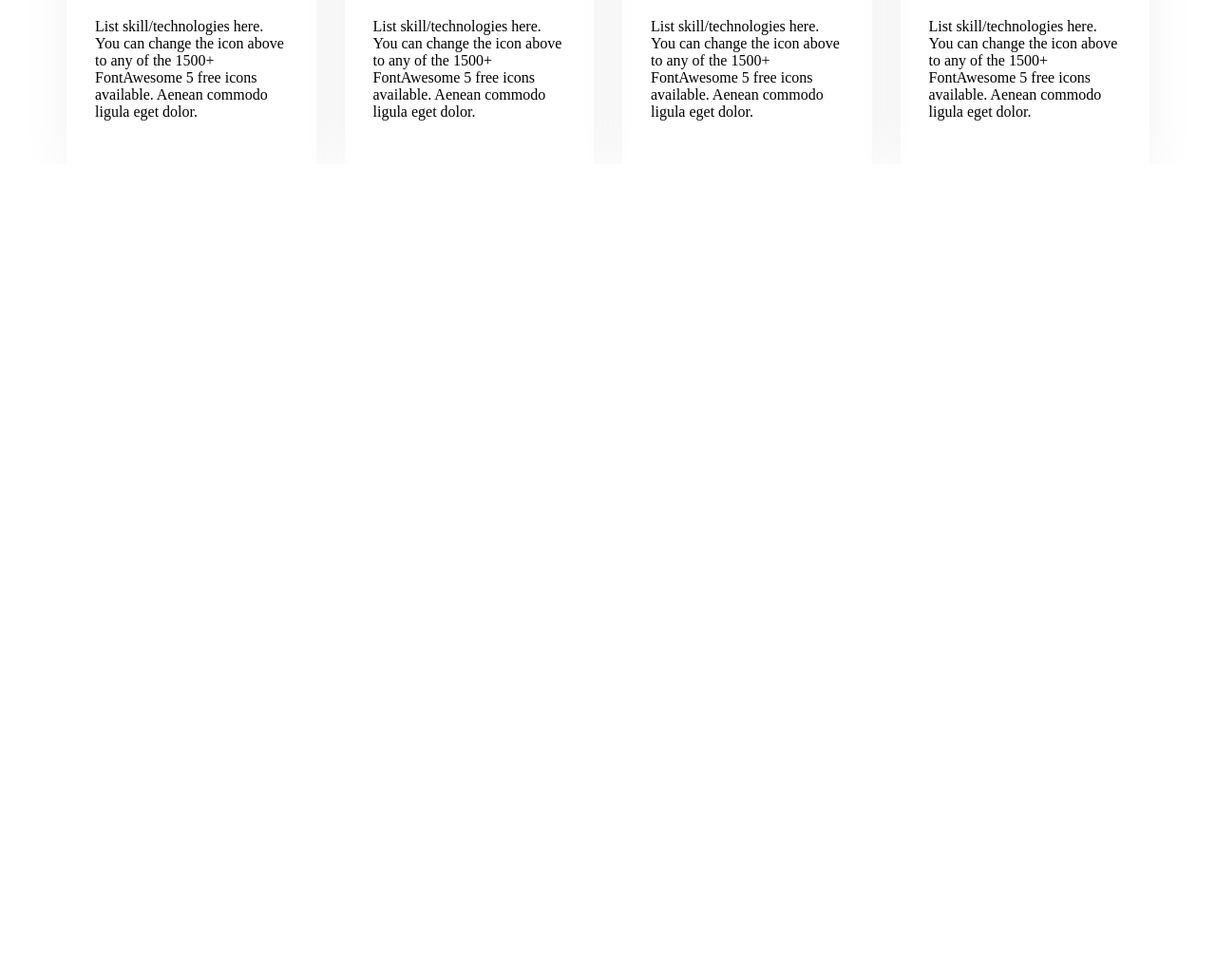
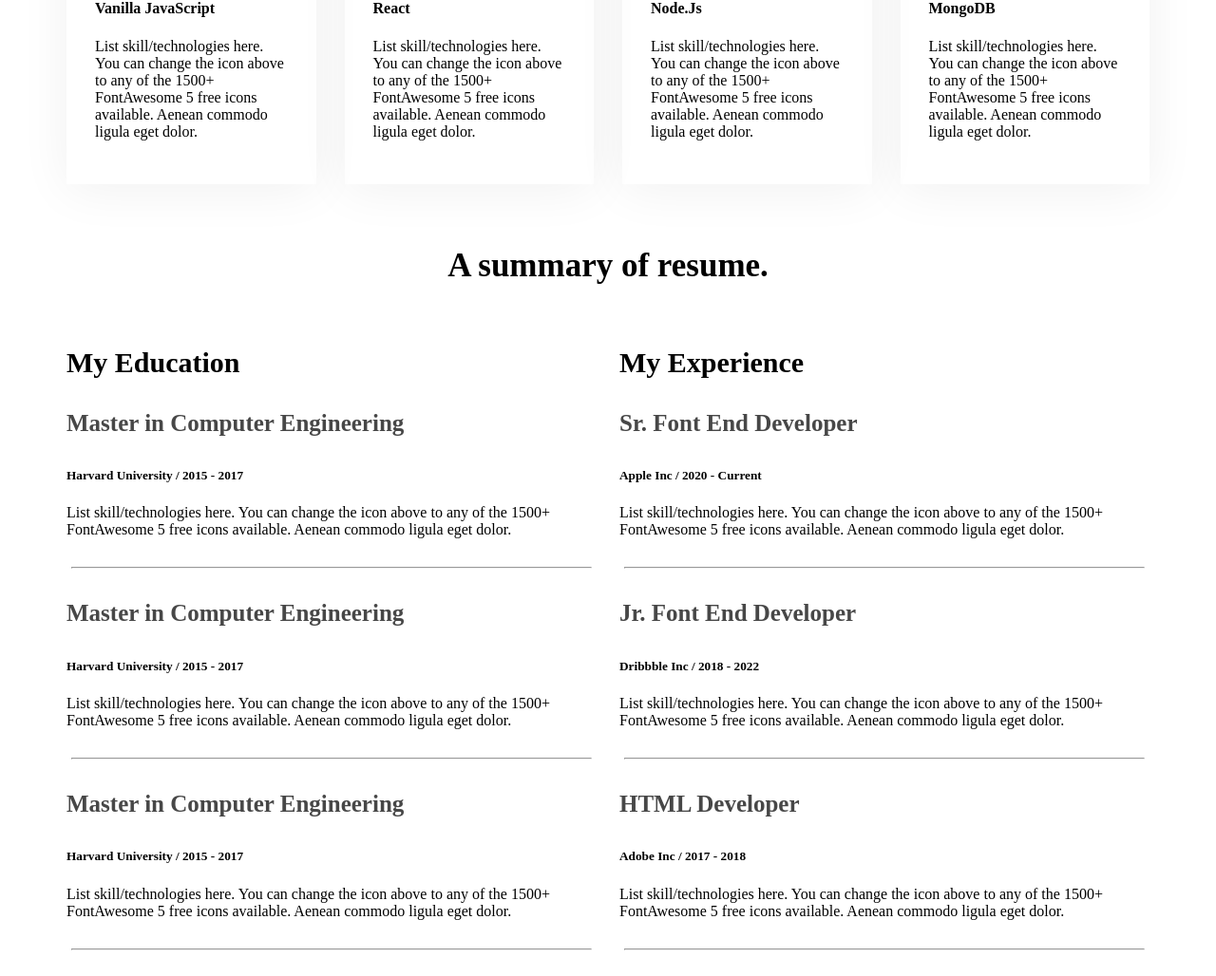
Before and after one commit to Noman-3/web-devolop-portfolio, a plain HTML site: page index.html in a window 1280 px wide. Shown: the part 1748-2776 px from the top of the page at 95% size. Before the commit the page ends 1921 px from the top, so only its background shows below. Drawn offline with Linux system fonts and the light colour scheme.

Commit message:
added new thing

```diff
--- a/index.html
+++ b/index.html
@@ -83,11 +83,87 @@
         <p class="skill-description">List skill/technologies here. You can change the icon above to any of the 1500+ FontAwesome 5 free icons available. Aenean commodo ligula eget dolor.</p>
     </div>
 </div>
+</section>
+<section class="resume">
+    <h3 class="section-title">A summary of resume.</h3>
+    <div class="resume-container">
+        <!-- .resume-column*3>h3.resume-column-title+.experience*3>h4.experience-title+h5.experience-sub-title+.experience-description -->
+        <div class="resume-column">
+            <h3 class="resume-column-title">My Education</h3>
+            <div class="experience">
+                <h4 class="experience-title">Master in Computer Engineering</h4>
+                <h5 class="experience-sub-title">Harvard University / 2015 - 2017</h5>
+                <div class="experience-description">List skill/technologies here. You can change the icon above
+                    to any of the 1500+ FontAwesome 5 free icons available. Aenean commodo ligula eget dolor.</div>
+            </div>
+            <hr>
+            <div class="experience">
+                <h4 class="experience-title">Master in Computer Engineering</h4>
+                <h5 class="experience-sub-title">Harvard University / 2015 - 2017</h5>
+                <div class="experience-description">List skill/technologies here. You can change the icon above
+                    to any of the 1500+ FontAwesome 5 free icons available. Aenean commodo ligula eget dolor.</div>
+            </div>
+            <hr>
+            <div class="experience">
+                <h4 class="experience-title">Master in Computer Engineering</h4>
+                <h5 class="experience-sub-title">Harvard University / 2015 - 2017</h5>
+                <div class="experience-description">List skill/technologies here. You can change the icon above
+                    to any of the 1500+ FontAwesome 5 free icons available. Aenean commodo ligula eget dolor.</div>
+            </div>
+            <hr>
+        </div>
+        <div class="resume-column">
+            <h3 class="resume-column-title">My Experience</h3>
+            <div class="experience">
+                <h4 class="experience-title">Sr. Font End Developer</h4>
+                <h5 class="experience-sub-title">Apple Inc / 2020 - Current</h5>
+                <div class="experience-description">List skill/technologies here. You can change the icon above
+                    to any of the 1500+ FontAwesome 5 free icons available. Aenean commodo ligula eget dolor.</div>
+            </div>
+            <hr>
+            <div class="experience">
+                <h4 class="experience-title">Jr. Font End Developer</h4>
+                <h5 class="experience-sub-title">Dribbble Inc / 2018 - 2022</h5>
+                <div class="experience-description">List skill/technologies here. You can change the icon above
+                    to any of the 1500+ FontAwesome 5 free icons available. Aenean commodo ligula eget dolor.</div>
+            </div>
+            <hr>
+            <div class="experience">
+                <h4 class="experience-title">HTML Developer</h4>
+                <h5 class="experience-sub-title">Adobe Inc / 2017 - 2018</h5>
+                <div class="experience-description">List skill/technologies here. You can change the icon above
+                    to any of the 1500+ FontAwesome 5 free icons available. Aenean commodo ligula eget dolor.</div>
+            </div>
+            <hr>
+        </div>
 
+    </div>
+    <div class="GG">
+<button class="btn-primary">Download CV</button>
+    </div>
 </section>
+
+
     </main>
-    <footer>
-
-    </footer>
+<!-- <footer class="secondary-bg"> -->
+    <!-- <div class="footer-column"> -->
+<!-- <h3 class="fsection-title">Let's Contract</h3> -->
+<!-- <p>Please fill out the form on this section to contact with me or call between 9:00 A.M and 8.00 P.M ET, Monday through Friday.</p> -->
+<!-- <div> -->
+    <!-- <a href=""><img src="/images/icons/facebook.png" alt=""></a> -->
+    <!-- <a href=""><img src="/images/icons/insta.png" alt=""></a> -->
+    <!-- <a href=""><img src="/images/icons/twitter.png" alt=""></a> -->
+<!-- </div> -->
+    <!-- </div> -->
+    <!-- <div class="footer-column"> -->
+        <!-- <h3 class="section-title">Let's Inbox Me</h3> -->
+        <!-- <form action=""> -->
+            <!-- <input type="Name" placeholder="Your Name" name="" id=""> -->
+            <!-- <input type="email" placeholder="Your Email" name="" id=""> -->
+            <!-- <textarea name="" rows="4" cols="6" id=""></textarea> -->
+            <!-- <input class="btn-primary" type="submit" name="" value="submit"> -->
+        <!-- </form> -->
+    <!-- </div> -->
+<!-- </footer> -->
 </body>
 </html>
--- a/style/style.css
+++ b/style/style.css
@@ -11,6 +11,7 @@
 /* Shared color */
 .secondary-bg{ background-color: #FFF8F3;
 }
+
 /* main */
 main{
     max-width: 1140px;
@@ -123,3 +124,64 @@ main section{
     padding: 30px;
     box-shadow: 0px 6px 50px 0px rgba(0, 0, 0, 0.06);
 }
+
+
+.about{
+    font-family: 'Franklin Gothic Medium', 'Arial Narrow', Arial, sans-serif;
+    font: 1em sans-serif;
+    font-variant: gd;
+}
+/* resume section style */
+.section-title{
+    text-align: center;
+}
+.resume-container{
+    display: flex;
+gap: 24px;
+}
+.experience-description .experience-sub-title{
+    color: #757575;
+    font-size: 16px;
+    margin-top: 16px;
+}
+.experience-title{
+    color: #474747;
+    font-size: 25px;
+    font-weight: bold;
+}
+.resume-column-title{
+    font-size: 30px;
+    font-weight: bold;
+}
+.resume hr{
+    margin: 30px 5px;
+}
+.GG{
+    text-align: center;
+}
+
+.PP{
+    margin-top: 50px;
+}
+/* footer */
+
+/* footer Style */
+footer{
+    padding: 130px 230px; display: flex;
+    gap: 100px;
+}
+
+.footer-column{
+    width: 50%;
+}
+
+footer input[type="text"], footer input[type="email"] , footer textarea{
+    height: 64px;
+    border-radius: 5px;
+    background-color: white;
+    /* display: block; */
+    padding: 10px 20px;
+    width: 100%;
+    margin-bottom: 24px;
+    border: none;
+}
```
